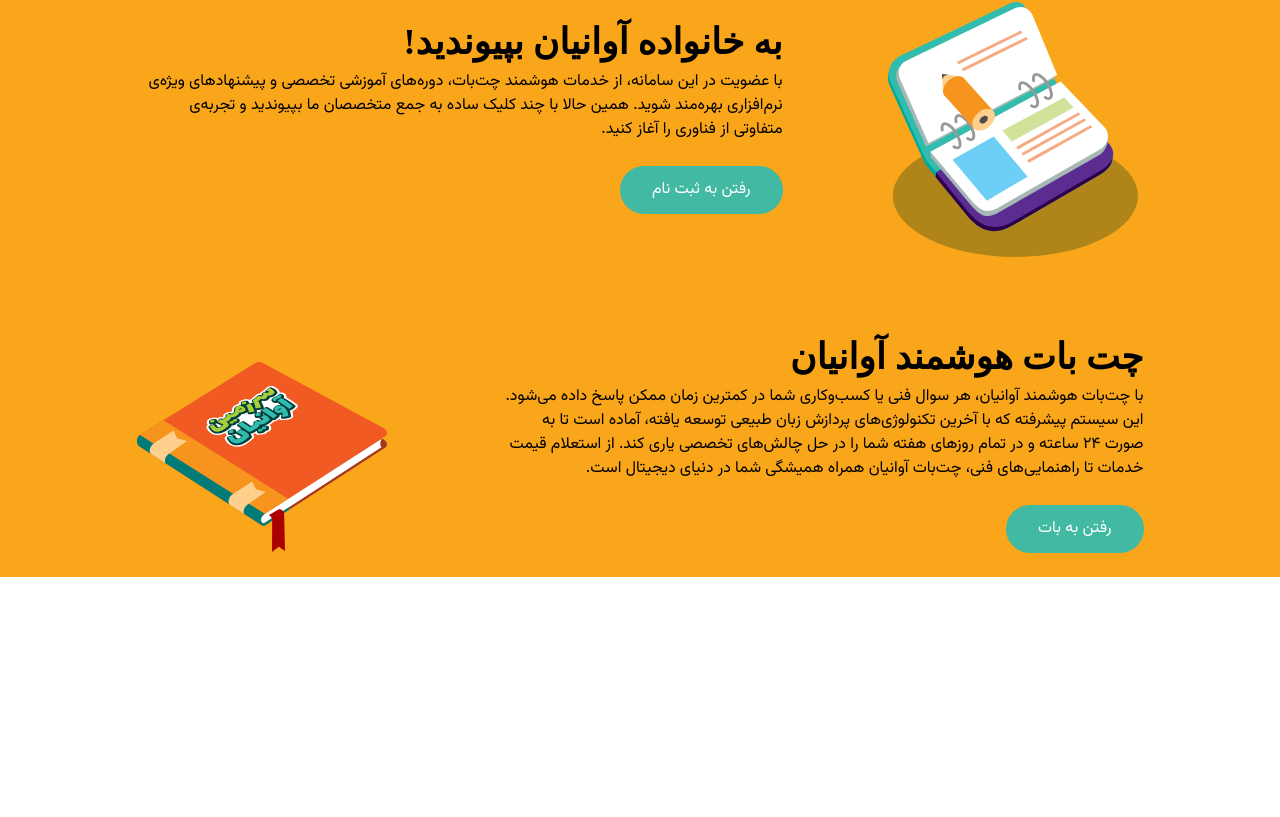
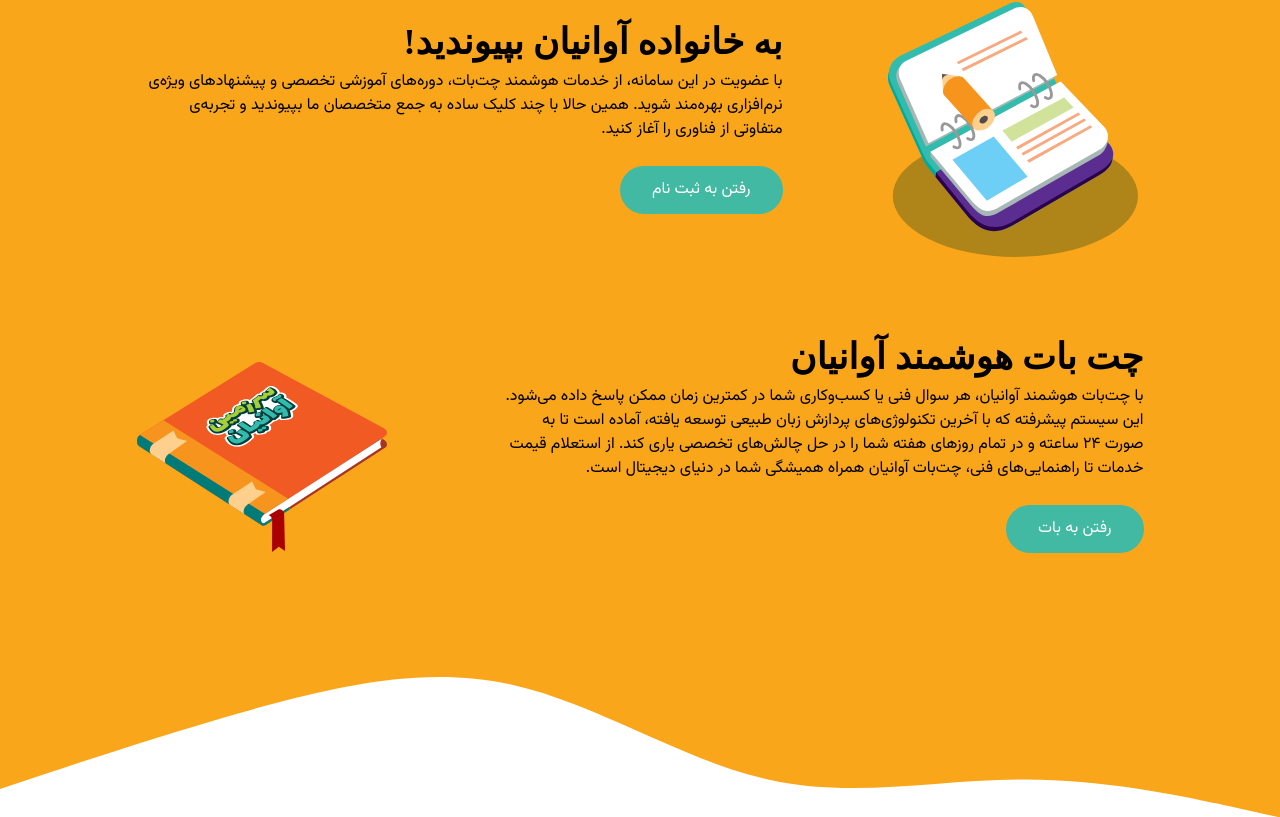
Before and after one commit to ErfanGh83/Avanian1, a Next.js app: page / in a window 1280 px wide. Shown: the part 976-1793 px from the top of the page. Before the commit the page ends 1553 px from the top, so only its background shows below. Built offline with nearby package versions, Linux system fonts and the light colour scheme; a web font is replaced by a local one.

Commit message:
style: added svg to bottom of chatBotSection

```diff
--- a/src/components/landing/sections/ChatBotSection.tsx
+++ b/src/components/landing/sections/ChatBotSection.tsx
@@ -12,6 +12,13 @@
       ref={ref}
       className="relative bg-landing_bg3 dark:bg-dark4 items-center w-full pt-20 px-4"
     >
+      <svg
+        xmlns="http://www.w3.org/2000/svg"
+        viewBox="0 0 1440 320"
+        className="absolute right-0 left-0 w-full bottom-[-10vh] md:bottom-[-30vh] z-[-6] fill-landing_bg3 dark:fill-dark4"
+      >
+        <path d="M0,288L48,272C96,256,192,224,288,197.3C384,171,480,149,576,170.7C672,192,768,256,864,277.3C960,299,1056,277,1152,277.3C1248,277,1344,299,1392,309.3L1440,320L1440,0L1392,0C1344,0,1248,0,1152,0C1056,0,960,0,864,0C768,0,672,0,576,0C480,0,384,0,288,0C192,0,96,0,48,0L0,0Z"></path>
+      </svg>
       <div className="max-w-[1100px] gap-6 justify-around mx-auto flex flex-col-reverse items-center md:flex-row ">
         <motion.div
           variants={{
@@ -42,7 +49,6 @@
           </motion.button>
         </motion.div>
 
-        {/* <div className="rotate-3"> */}
         <motion.img
           src="/vectors/book.svg"
           alt="چت بات"
@@ -58,7 +64,6 @@
           transition={{ duration: 1, ease: "easeOut" }}
           className="w-[200px] md:w-[250px] h-auto"
         />
-        {/* </div> */}
       </div>
     </motion.section>
   );
```
